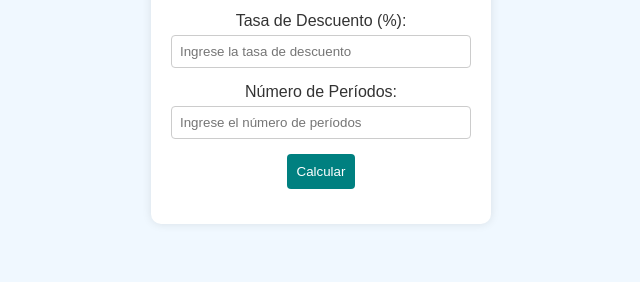
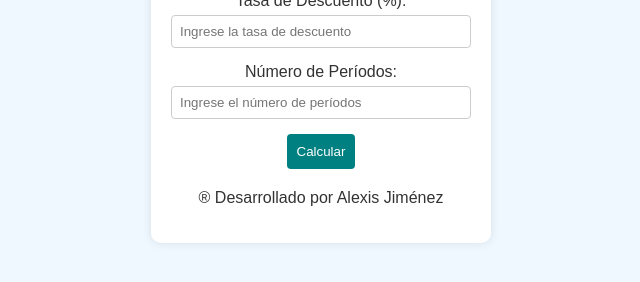
Before and after one commit to Alexis921/calculadoraniif, a plain HTML site: page index.html in a window 1280 px wide. Shown: the part 386-668 px from the top of the page, without its empty margins (319-959 px from the left). Drawn offline with Linux system fonts and the light colour scheme.

Commit message:
Update index.html

```diff
--- a/index.html
+++ b/index.html
@@ -63,6 +63,11 @@
             font-weight: bold;
             color: #008080; /* Celeste corporativo */
         }
+
+        .footer {
+            margin-top: 20px;
+            color: #333;
+        }
     </style>
     <title>Calculadora de Valor Presente</title>
 </head>
@@ -83,6 +88,9 @@
         </div>
         <button onclick="calcularValorPresente()">Calcular</button>
         <div id="resultado"></div>
+        <div class="footer">
+            <p>® Desarrollado por Alexis Jiménez</p>
+        </div>
     </div>
     <script>
         function calcularValorPresente() {
```
